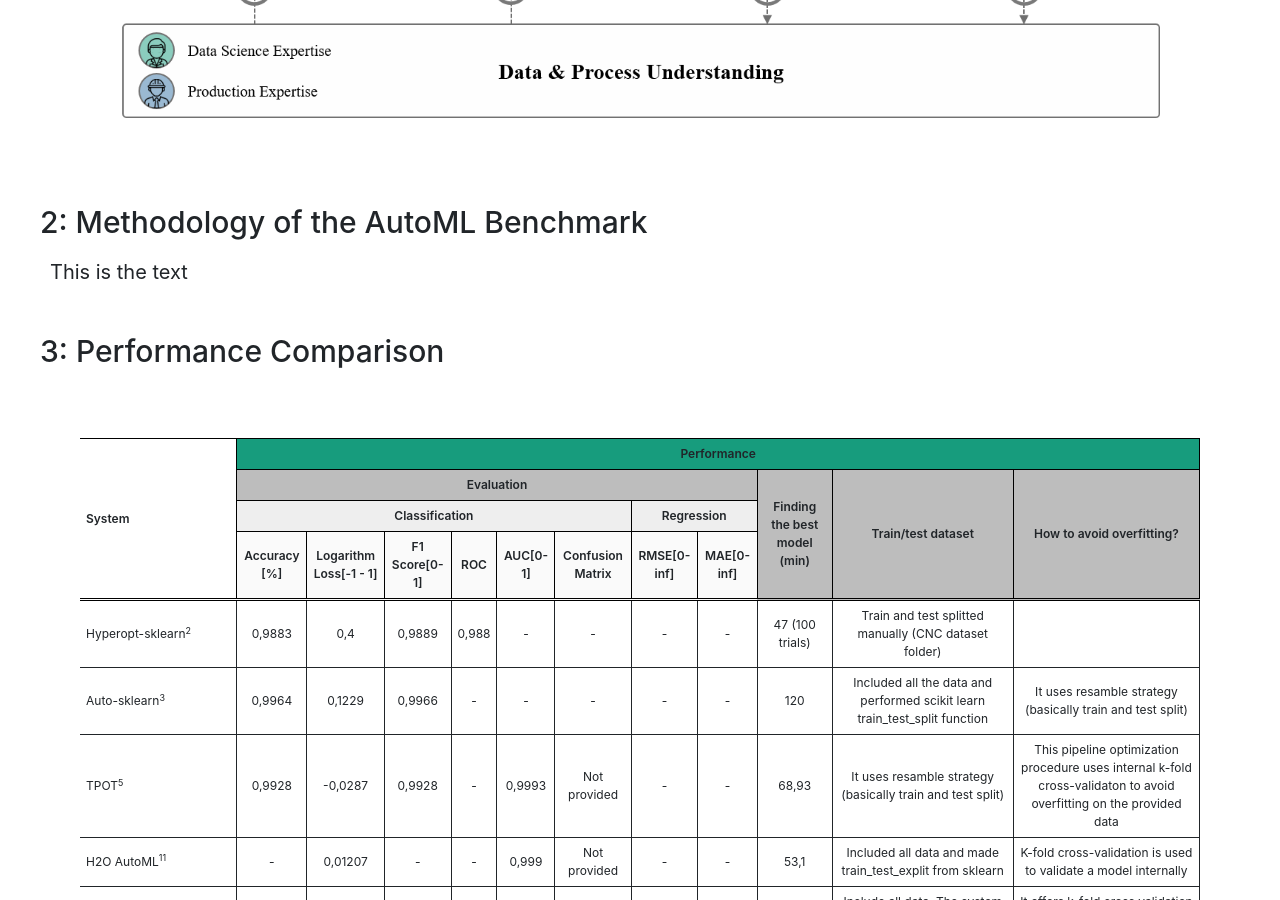
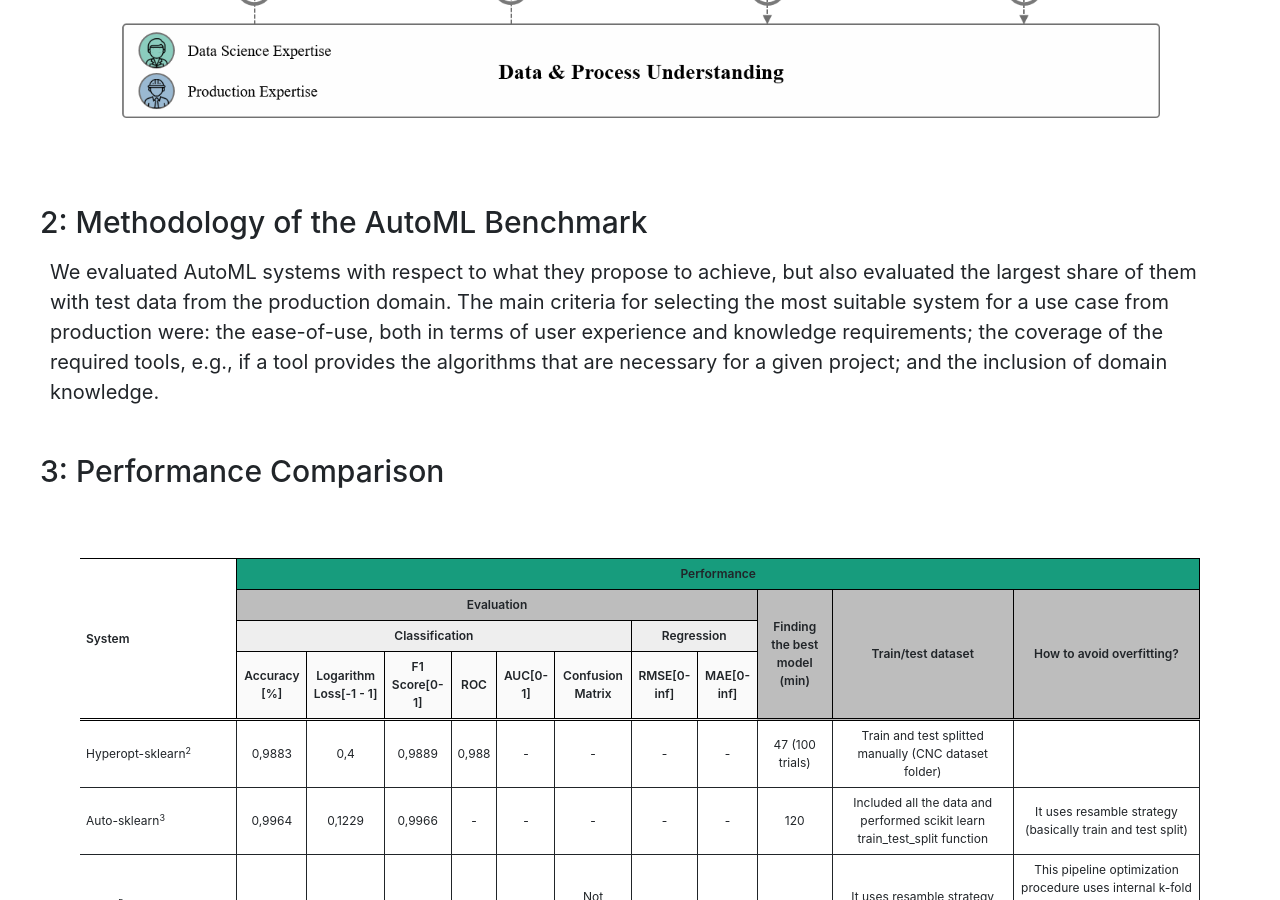
Before and after one commit to jonathankrauss/AutoML-Benchmark, a Jekyll site: the page built from README.md, in a window 1280 px wide and 900 px high, scrolled down 989 px. Built offline with Jekyll 4.4.1, drawn with Linux system fonts in a browser that asks for light colours; our own code applies the rules of GitHub Pages for plain Markdown files; comment, search, counter and statistics services are not loaded.

Commit message:
Update default.html

```diff
--- a/_layouts/default.html
+++ b/_layouts/default.html
@@ -66,7 +66,12 @@
   <!-- Here starts Chapter 2 -->
   <section class= "ph4">
     <h2> 2: Methodology of the AutoML Benchmark </h2>
-    <p class = "ph2"> This is the text </p>
+    <p class = "ph2"> We evaluated AutoML systems with respect to what they propose to achieve,
+      but also evaluated the largest share of them with test data from the production domain.
+      The main criteria for selecting the most suitable system for a use case from production were:
+      the ease-of-use, both in terms of user experience and knowledge requirements; the coverage of the
+      required tools, e.g., if a tool provides the algorithms that are necessary for a given project;
+      and the inclusion of domain knowledge. </p>
   </section>
 
   <!-- Here starts Chapter 3 -->
```
